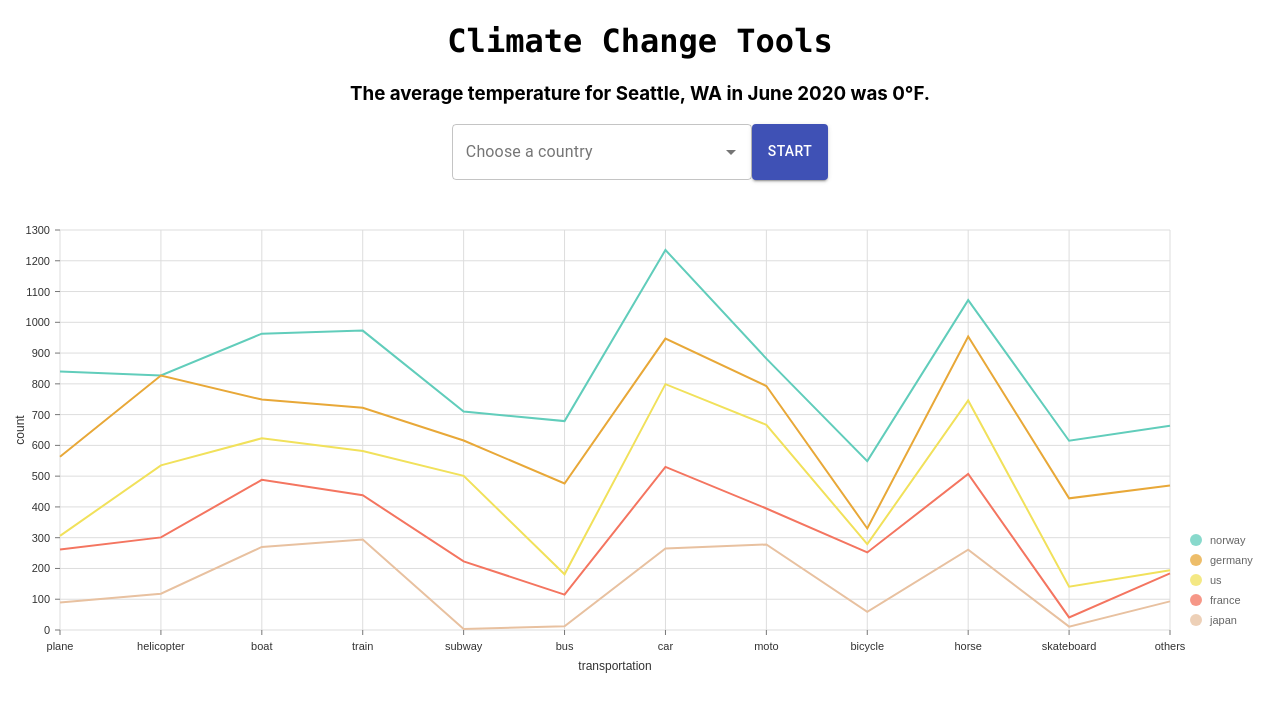
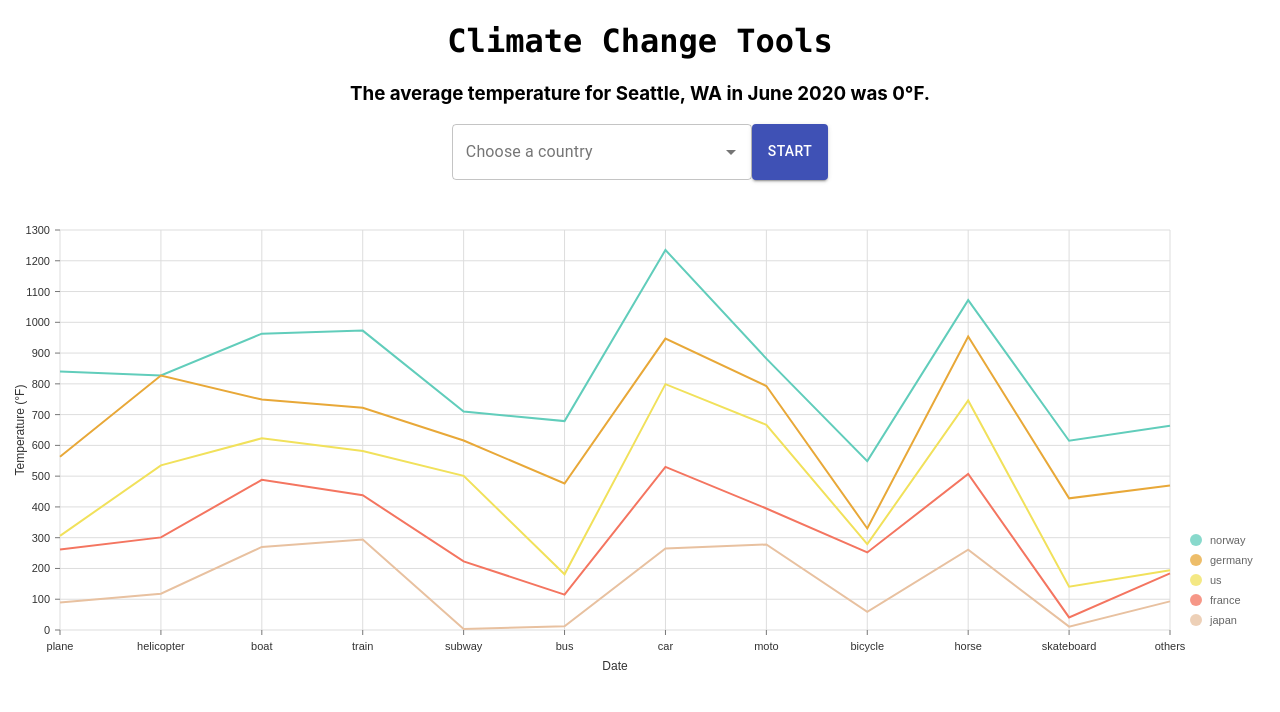
Before and after one commit to rosshoyt/climate-info, a React (Create React App) app: page / in a window 1280 px wide. Shown: the top 712 px of the page. Built offline with nearby package versions, Linux system fonts and the light colour scheme; no server answers.

Commit message:
Changed LineChart component to set data internally

```diff
--- a/src/App.js
+++ b/src/App.js
@@ -3,7 +3,6 @@ import './App.css';
 import LocationSelect from './Components/LocationSelect';
 import { Grid, Button } from '@material-ui/core';
 import LineChart from './Components/Charts/LineChart';
-import { line } from "./data";
 
 function App() {
   const [averageTemp, setAverageTemp] = useState(0);
@@ -25,7 +24,7 @@ function App() {
         </Button>
       </Grid>
       <div style={{ height: 500 }}>
-        <LineChart data={line}/>
+        <LineChart/>
       </div>
     </div>
   );
--- a/src/Components/Charts/LineChart.js
+++ b/src/Components/Charts/LineChart.js
@@ -1,8 +1,10 @@
 import { ResponsiveLine } from '@nivo/line'
+import { line } from '../../data'
 
-const LineChart = ({ data }) => (
+function LineChart() {
+  return (
     <ResponsiveLine
-          data={data}
+          data={line}
           margin={{ top: 50, right: 110, bottom: 50, left: 60 }}
           xScale={{ type: 'point' }}
           yScale={{ type: 'linear', min: 'auto', max: 'auto', stacked: true, reverse: false }}
@@ -14,7 +16,7 @@ const LineChart = ({ data }) => (
             tickSize: 5,
             tickPadding: 5,
             tickRotation: 0,
-            legend: 'transportation',
+            legend: 'Date',
             legendOffset: 36,
             legendPosition: 'middle'
           }}
@@ -23,7 +25,7 @@ const LineChart = ({ data }) => (
             tickSize: 5,
             tickPadding: 5,
             tickRotation: 0,
-            legend: 'count',
+            legend: 'Temperature (°F)',
             legendOffset: -40,
             legendPosition: 'middle'
           }}
@@ -60,6 +62,7 @@ const LineChart = ({ data }) => (
             }
           ]}
         />
-)
+  );
+}
 
 export default LineChart;
```
